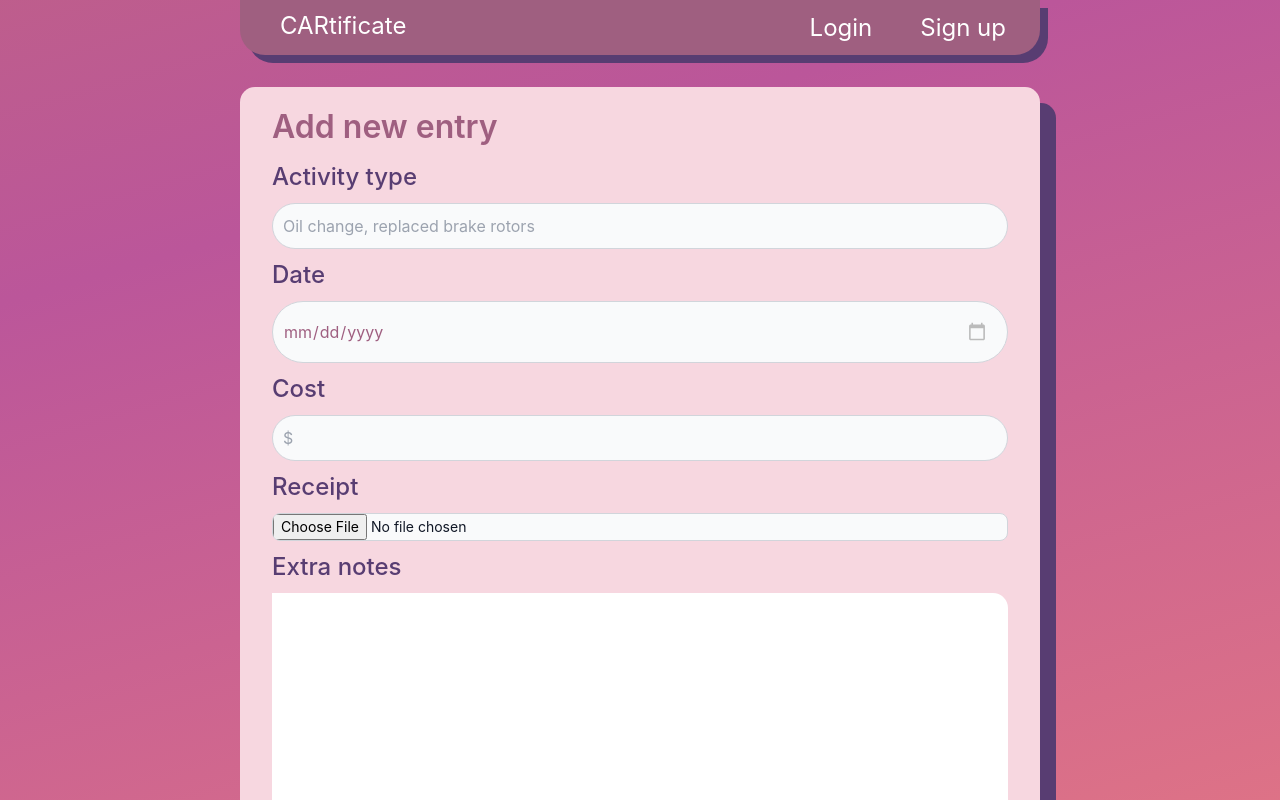
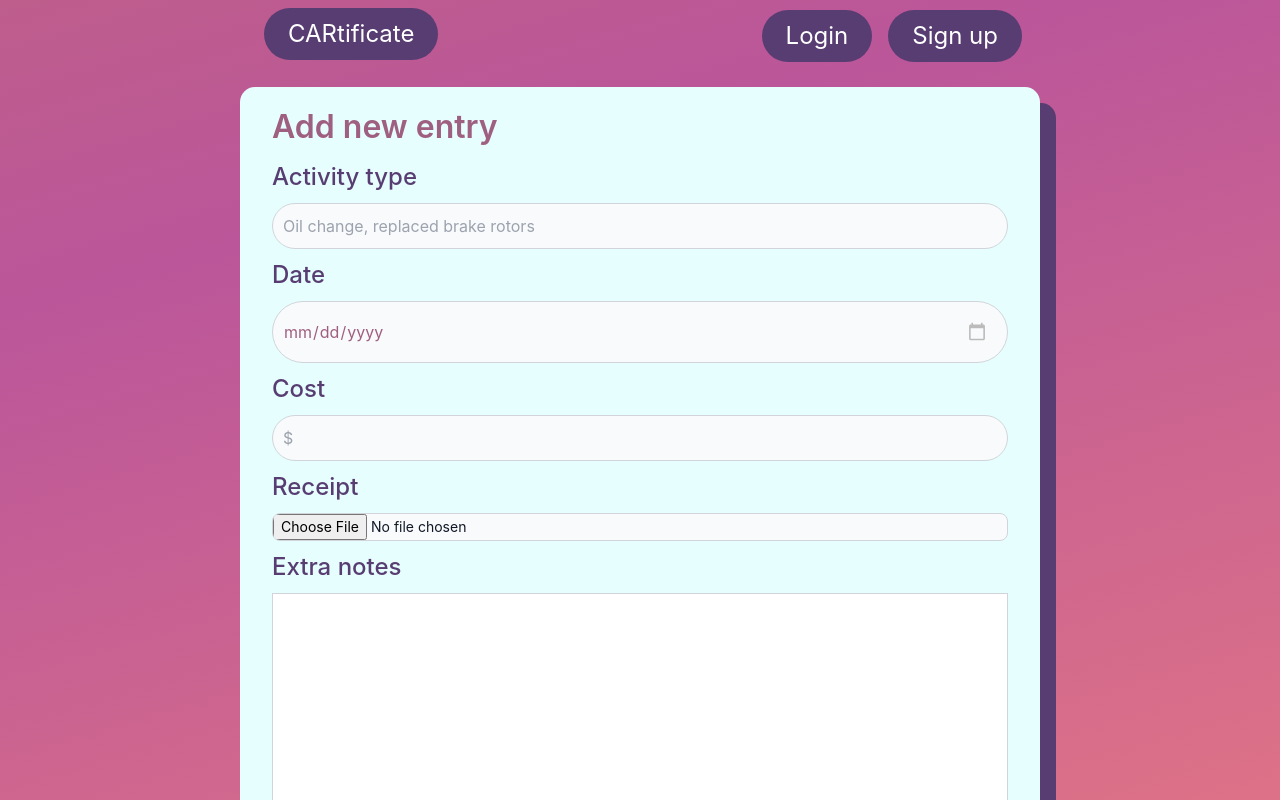
Before and after one commit to NeggFriedRice/cartificate-frontend, a React (Vite) app: page /updates/new in a window 1280 px wide. Shown: the top 800 px of the page. Built offline with nearby package versions, Linux system fonts and the light colour scheme; no server answers.

Commit message:
Styling changes to navbar; remove bg, add button bg colour, add whileHover and whileTap animations

```diff
--- a/src/components/EditForm.jsx
+++ b/src/components/EditForm.jsx
@@ -61,7 +61,7 @@ const EditForm = ({ id, setEdited }) => {
 			initial={animationSlide.hidden}
 			animate={animationSlide.visible}
 			exit={animationSlide.exit}>
-				<div className="flex justify-center bg-[#caf1ef] my-8 rounded-[15px] shadow-block-md hover:shadow-block-lg shadow-setPurpleDark hover:shadow-setPurpleDark transition-all duration-700">
+				<div className="flex justify-center bg-[#e6fffe] my-8 rounded-[15px] shadow-block-md hover:shadow-block-lg shadow-setPurpleDark hover:shadow-setPurpleDark transition-all duration-700">
 				<form onSubmit={submitHandler} className="w-[100%] px-8">
 					<div className="my-4">
 					<h2 className="text-[2rem] text-setPurpleLight font-semibold">Update entry</h2>
@@ -92,7 +92,7 @@ const EditForm = ({ id, setEdited }) => {
 					</div>
 					<h2 className={headingFormat}>Extra notes</h2>
 					<div className="flex flex-col my-4">
-					<textarea className="textarea bg-white mb-4 text-setPurpleLight" rows="10" name="notes" value={activity.notes} onChange={changeHandler}></textarea>
+					<textarea className="bg-white mb-4 p-2 text-setPurpleLight border-solid border-[1px] border-gray-300" rows="10" name="notes" value={activity.notes} onChange={changeHandler}></textarea>
 					<div className="flex justify-center">
 					<button className="flex w-[50%] justify-center rounded-md transition-all duration-700 bg-red-500 px-3 py-1.5 text-sm font-semibold leading-6 text-white hover:bg-red-400 focus-visible:outline focus-visible:outline-2 focus-visible:outline-offset-2 focus-visible:outline-violet-600 mb-4 lg:text-[1.25rem] lg:py-3 shadow-block-sm hover:shadow-block-smmd shadow-gray-600 hover:shadow-gray-600 animate-floatxs">Save changes</button>
 					</div>
--- a/src/components/EditProfile.jsx
+++ b/src/components/EditProfile.jsx
@@ -47,7 +47,7 @@ const EditProfile = ({ getUser, user}) => {
     initial={animationSlide.hidden}
     animate={animationSlide.visible}
     exit={animationSlide.exit}>
-    <div className="flex justify-center bg-[#fce7bb] my-8 rounded-[15px] shadow-block-md hover:shadow-block-lg shadow-setPurpleDark hover:shadow-setPurpleDark transition-all duration-700">
+    <div className="flex justify-center bg-[#e6fffe] my-8 rounded-[15px] shadow-block-md hover:shadow-block-lg shadow-setPurpleDark hover:shadow-setPurpleDark transition-all duration-700">
       <form onSubmit={submitHandler} className="w-[100%] px-8">
         <div className="my-4">
         <h2 className="text-[2rem] text-setPurpleLight font-semibold">Edit vehicle details</h2>
--- a/src/components/NavBar.jsx
+++ b/src/components/NavBar.jsx
@@ -5,22 +5,26 @@ import ExportToExcel from '../utils/ExportToExcel'
 
 const NavBar = ({user, filtered }) => {
 
-  const navbarFormat = "text-white px-2 lg:text-[1.5rem] lg:px-6 lg:py-2 transition-all duration-300 hover:text-red-200"
+  const navbarFormat = "text-white px-4 lg:text-[1.5rem] lg:px-6 py-2 lg:py-4 bg-setPurpleDark rounded-[50px] mx-2"
 
   return (
     <motion.div
     key="navbar"
     style={{ position: 'relative'}}
     initial={{ y: '-130%', opacity: 0}}
-    animate={{ y: 0, opacity: 1}}
-    transition={{ delay: 0.5, duration: 0.5 }}
+    animate={{ y: 0, opacity: 1, transition: { delay: 0.5, duration: 0.5 }}}
     >
     <div className="flex justify-center">
-      <nav className="w-[80vw] lg:w-[800px] lg:h-[55px] bg-setPurpleLight rounded-b-[25px] shadow-block-sm shadow-setPurpleDark" role="navigation">
+      <nav className="w-[80vw] lg:w-[800px] lg:h-[55px] " role="navigation">
         <div className="justify-between py-2 px-4 text-sm relative">
           <div className="flex">
             <Link to="/">
-              <button className={navbarFormat}>CARtificate</button>
+              <motion.button className={navbarFormat}
+              whileHover={{ scale: 0.95 }}
+              whileTap={{ scale: 0.9, opacity: 0.5, transition: { duration: 0.1 }}}
+              animate={{ transition: { delay: 0, duration: 0.1 } }}>
+                CARtificate
+              </motion.button>
             </Link>
             <AnimatePresence>
             {user &&
@@ -32,7 +36,12 @@ const NavBar = ({user, filtered }) => {
             whileTap={{ scale: 0.9}}
             exit={{ opacity: 0, y:'-100%'}}>
             <Link to="/updates/new">
-              <button className={navbarFormat}>Add</button>
+              <motion.button className={navbarFormat}
+              whileHover={{ scale: 0.95 }}
+              whileTap={{ scale: 0.9, opacity: 0.5, transition: { duration: 0.1 }}}
+              animate={{ transition: { delay: 0, duration: 0.1 } }}>
+                Add
+              </motion.button>
             </Link>
             </motion.div>}
             </AnimatePresence>
@@ -48,10 +57,22 @@ const NavBar = ({user, filtered }) => {
             exit={{ opacity: 0, y: '-100%'}}
             >
               <Link to="/login">
-                <button  className={navbarFormat}>Login</button>
+                <motion.button
+                className={navbarFormat}
+                whileHover={{ scale: 0.95 }}
+                whileTap={{ scale: 0.9, opacity: 0.5, transition: { duration: 0.1 }}}
+                animate={{ transition: { delay: 0, duration: 0.1 } }}>
+                  Login
+                </motion.button>
               </Link>
               <Link to="/register">
-               <button  className={navbarFormat}>Sign up</button>
+                <motion.button
+                className={navbarFormat}
+                whileHover={{ scale: 0.95 }}
+                whileTap={{ scale: 0.9, opacity: 0.5, transition: { duration: 0.1 }}}
+                animate={{ transition: { delay: 0, duration: 0.1 } }}>
+                Sign up
+                </motion.button>
               </Link>
             </motion.div>}
           </AnimatePresence>
@@ -68,7 +89,13 @@ const NavBar = ({user, filtered }) => {
               <div className="relative">
               <ExportToExcel excelData={filtered} />
               <Link to="/profile">
-               <button  className="text-white px-2 mx-2 bg-slate-700 rounded-lg lg:text-[1.5rem] lg:px-6 lg:py-2 transition-all duration-300 hover:text-slate-400">{user.username}</button>
+              <motion.button
+              className="text-white py-2 px-4 bg-slate-700 rounded-[50px] lg:text-[1.5rem] lg:px-6 lg:py-4"
+              whileHover={{ scale: 0.95 }}
+              whileTap={{ scale: 0.9, opacity: 0.5, transition: { duration: 0.1 }}}
+              animate={{ transition: { delay: 0, duration: 0.1 } }}>
+                {user.username}
+              </motion.button>
               </Link>
               </div>
             </motion.div>}
--- a/src/components/Profile.jsx
+++ b/src/components/Profile.jsx
@@ -48,7 +48,7 @@ export default function Profile({ user, setUser, setIsLoggedIn, getUpdates }) {
 		exit={animationSlide.exit}
 		className="my-8 p-4">
 			<div className="">
-				<div className="bg-[#f5fda9] rounded-lg text-setPurpleDark p-4 text-[1.5rem] shadow-block-sm hover:shadow-block-smmd transition-all duration-700 flex justify-between items-center">
+				<div className="bg-setPeach rounded-r-lg rounded-tl-lg text-setPurpleDark p-4 text-[1.5rem] shadow-block-sm hover:shadow-block-smmd transition-all duration-700 flex justify-between items-center">
 				<div>
 					<h1 className=" font-bold">{user.username}</h1>
 				</div>
@@ -56,7 +56,7 @@ export default function Profile({ user, setUser, setIsLoggedIn, getUpdates }) {
 					<button type="button" onClick={logOut} className="bg-blue-500 hover:bg-blue-400 text-white text-[1rem] transition-all duration-700 px-4 py-1 rounded-lg self-start">Sign out</button>
 				</div>
 				</div>
-			<div className="bg-[#fad19b] rounded-lg text-setPurpleDark p-4 my-4 text-[1.25rem] shadow-block-sm hover:shadow-block-smmd transition-all duration-700 flex justify-between">
+			<div className="bg-setPeach rounded-r-lg rounded-bl-lg text-setPurpleDark p-4 my-4 text-[1.25rem] shadow-block-sm hover:shadow-block-smmd transition-all duration-700 flex justify-between">
 				<div className="">
 					<p><span className="font-bold">Brand:</span> {user.vehicle.brand}</p>
 					<p><span className="font-bold">Model:</span> {user.vehicle.model}</p>
--- a/src/components/UpdateForm.jsx
+++ b/src/components/UpdateForm.jsx
@@ -44,7 +44,7 @@ const UpdateForm = ({ addUpdate }) => {
     initial={animationSlide.hidden}
     animate={animationSlide.visible}
     exit={animationSlide.exit}>
-      <div className="flex justify-center bg-[#f7d7e0] my-8 rounded-[15px] shadow-block-md hover:shadow-block-lg shadow-setPurpleDark hover:shadow-setPurpleDark transition-all duration-700">
+      <div className="flex justify-center bg-[#e6fffe] my-8 rounded-[15px] shadow-block-md hover:shadow-block-lg shadow-setPurpleDark hover:shadow-setPurpleDark transition-all duration-700">
         <form onSubmit={submitHandler} className="w-[100%] px-8">
           <div className="my-4">
           <h2 className="text-[2rem] text-setPurpleLight font-semibold">Add new entry</h2>
@@ -75,7 +75,7 @@ const UpdateForm = ({ addUpdate }) => {
           </div>
           <h2 className={headingFormat}>Extra notes</h2>
           <div className="flex flex-col my-4">
-            <textarea className="textarea bg-white mb-4 text-setPurpleLight" rows="10" name="notes" value={activity.notes} onChange={changeHandler}></textarea>
+            <textarea className="border-solid border-[1px] p-2 border-gray-300 bg-white mb-4 text-setPurpleLight" rows="10" name="notes" value={activity.notes} onChange={changeHandler}></textarea>
             <div className="flex justify-center">
             <button className="flex w-[50%] justify-center rounded-md transition-all duration-700 bg-violet-500 px-3 py-1.5 text-sm font-semibold leading-6 text-white hover:bg-violet-400 focus-visible:outline focus-visible:outline-2 focus-visible:outline-offset-2 focus-visible:outline-violet-600 mb-4 lg:text-[1.25rem] lg:py-3 shadow-block-sm hover:shadow-block-smmd shadow-gray-600 hover:shadow-gray-600  animate-floatxs">Submit</button>
             </div>
--- a/src/utils/ExportToExcel.jsx
+++ b/src/utils/ExportToExcel.jsx
@@ -18,8 +18,8 @@ export default function ExportToExcel({ excelData }) {
     <button onClick={(e) => exportToExcel()}>
         <motion.img
         whileHover={{ scale: 1.1 }}
-        whileTap={{ scale: 0.8, opacity: 0.5}}
-        src="excel.svg" className="h-[35px] absolute right-[180px] top-[3px] max-lg:h-[22px] max-lg:right-[100px] max-lg:top-[0px]" />
+        whileTap={{ scale: 0.9, opacity: 0.5}}
+        src="excel.svg" className="h-[35px] absolute right-[180px] top-[6px] max-lg:h-[22px] max-lg:right-[100px] max-lg:top-[6px]" />
     </button>
   )
 }
--- a/tailwind.config.js
+++ b/tailwind.config.js
@@ -70,8 +70,8 @@ export default {
         setPurpleDarkHover: '#795999',
         setPurpleLight: '#9F5F80',
         setCoral: '#FF8474',
-        setPeach: '#FFC996',
-        setPeachLight: '#f5cfab',
+        setPeach: '#ffe5cc',
+        setPeachLight: '#FFC996',
         setRed: '#f7b2c5'
       }
   },
```
